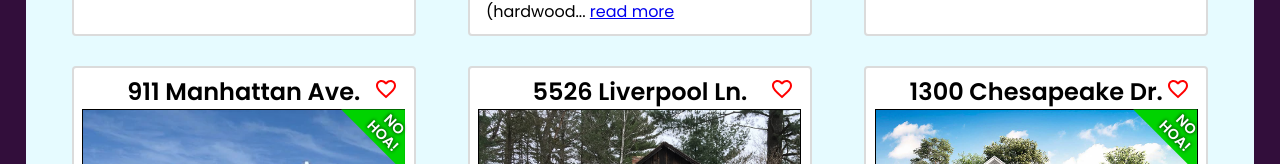
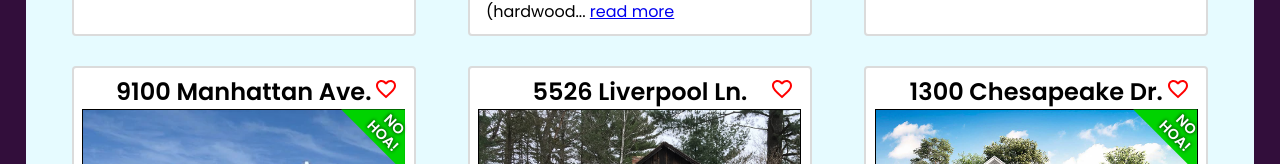
Before and after one commit to nrenteria303/realEst, a React (Create React App) app: page / in a window 1280 px wide. Shown: the part 603-767 px from the top of the page. Built offline with nearby package versions, Linux system fonts and the light colour scheme; a web font is replaced by a local one.

Commit message:
link edits to read more

```diff
--- a/src/components/CardDetails.jsx
+++ b/src/components/CardDetails.jsx
@@ -20,7 +20,7 @@ function CardDetails(props) {
             <p>bath: {props.bathrooms}</p>
             <p>sqft: {props.sqft}</p>
         </div>
-        <p className="desc">{props.description}... <a href="https://www.nickrenteria.com">read more</a></p>
+        <p className="desc">{props.description}... <a href="https://www.nickrenteria.com" target="_blank" rel="noopener noreferrer">read more</a></p>
     </div>
 }
 
--- a/src/data/properties.js
+++ b/src/data/properties.js
@@ -65,7 +65,7 @@ let properties = [
     {
         id: 4,
         address: {
-            streetInfo: "911 Manhattan Ave.",
+            streetInfo: "9100 Manhattan Ave.",
             city: "Atlanta",
             state: "GA",
             zip: "30326"
```
